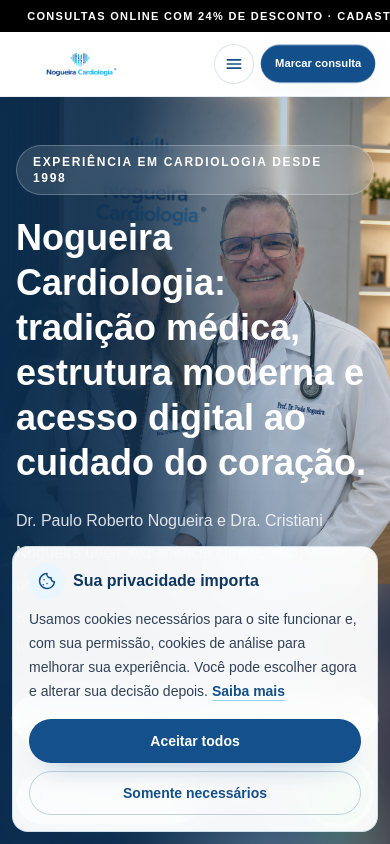
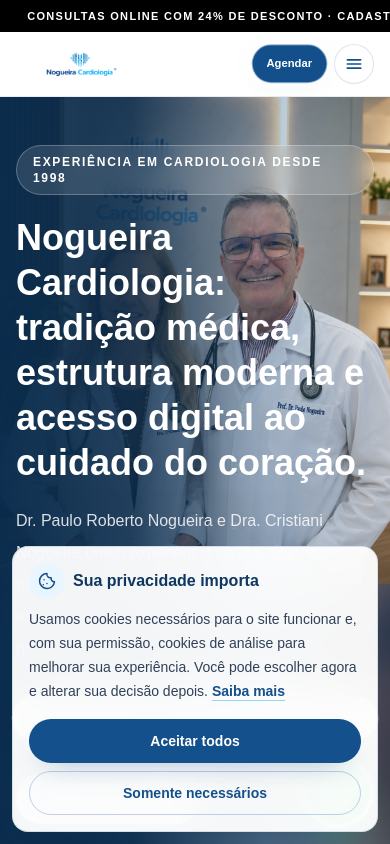
Before and after one commit to Libonatti93/Nogueira-Cardiologia-Digital-Platform, a Next.js app in the folder apps/web/: page / in a window 390 px wide. Shown: the top 844 px of the page. Built offline with nearby package versions, Linux system fonts and the light colour scheme.

Commit message:
Corrige alinhamento do menu mobile

```diff
--- a/apps/web/src/app/page.tsx
+++ b/apps/web/src/app/page.tsx
@@ -287,14 +287,14 @@
   return (
     <div className="min-h-screen w-full overflow-x-clip bg-white text-slate-950">
       <header className="sticky top-8 z-50 border-b border-[#14508B]/10 bg-white/95 backdrop-blur-xl">
-        <div className="mx-auto flex w-full max-w-7xl items-center justify-between gap-2 px-4 py-3 sm:gap-4 sm:px-6 lg:px-8">
-          <a href="#inicio" className="flex min-w-0 items-center gap-3" aria-label="Ir para o início">
+        <div className="mx-auto flex w-full max-w-7xl items-center gap-2 px-4 py-3 sm:gap-4 sm:px-6 lg:px-8">
+          <a href="#inicio" className="mr-auto flex min-w-0 items-center" aria-label="Ir para o início">
             <Image
               src={`${assetPath}/nogueira-cardio4-transparent.png`}
               alt="Nogueira Cardiologia"
               width={360}
               height={90}
-              className="h-8 w-auto object-contain sm:h-11"
+              className="h-8 w-auto max-w-[104px] object-contain sm:h-11 sm:max-w-none"
               priority
             />
           </a>
@@ -307,16 +307,15 @@
             ))}
           </nav>
 
-          <div className="ml-auto xl:hidden">
-            <HomeMobileMenu />
-          </div>
-
           <Link
             href={portalLink}
             className="cta-pulse inline-flex shrink-0 rounded-full bg-[#14508B] px-3.5 py-2.5 text-[11px] font-bold text-white shadow-[0_16px_34px_-18px_rgba(20,80,139,0.95)] transition-colors hover:bg-[#0F3760] sm:px-6 sm:text-sm"
           >
-            Marcar consulta
+            <span className="sm:hidden">Agendar</span>
+            <span className="hidden sm:inline">Marcar consulta</span>
           </Link>
+
+          <HomeMobileMenu />
         </div>
       </header>
 
--- a/apps/web/src/components/site/home-mobile-menu.tsx
+++ b/apps/web/src/components/site/home-mobile-menu.tsx
@@ -13,7 +13,7 @@
 
 export function HomeMobileMenu() {
   return (
-    <details className="group relative xl:hidden">
+    <details className="group relative shrink-0 xl:hidden">
       <summary
         className="flex h-10 w-10 cursor-pointer list-none items-center justify-center rounded-full border border-[#14508B]/15 bg-white text-[#14508B] transition-colors hover:bg-[#F4F9FF] focus-visible:outline-2 focus-visible:outline-offset-2 focus-visible:outline-[#14508B] [&::-webkit-details-marker]:hidden"
         aria-label="Abrir menu de navegação"
@@ -27,7 +27,7 @@
       </summary>
 
       <nav
-        className="absolute right-0 top-12 z-50 w-[min(19rem,calc(100vw-2rem))] overflow-hidden rounded-2xl border border-[#14508B]/12 bg-white p-2 shadow-[0_24px_60px_-24px_rgba(15,55,96,0.48)]"
+        className="absolute right-0 top-[calc(100%+0.75rem)] z-50 w-[min(19rem,calc(100vw-2rem))] overflow-hidden rounded-2xl border border-[#14508B]/12 bg-white p-2 shadow-[0_24px_60px_-24px_rgba(15,55,96,0.48)]"
         aria-label="Navegação mobile"
       >
         {items.map(([label, href]) => (
```
